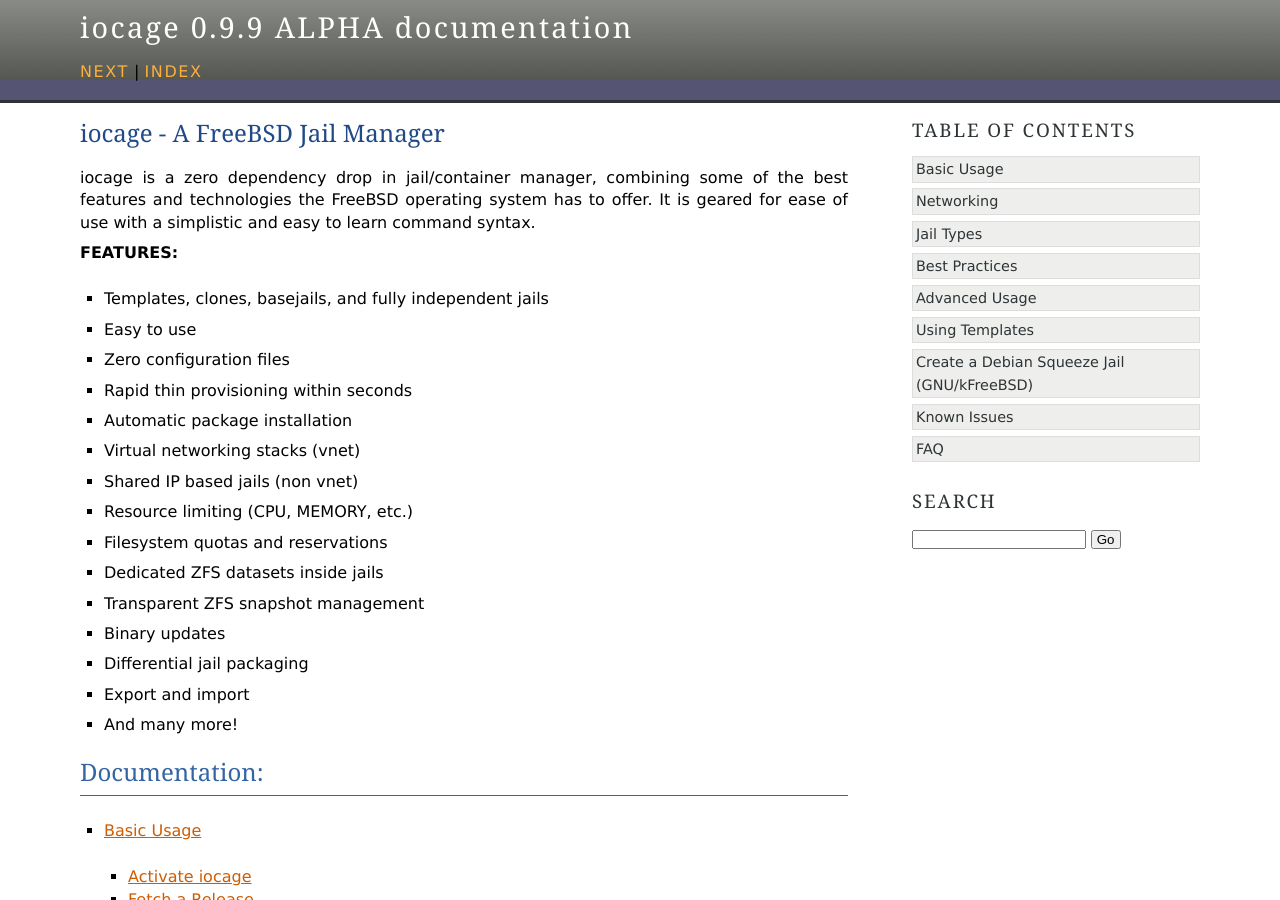
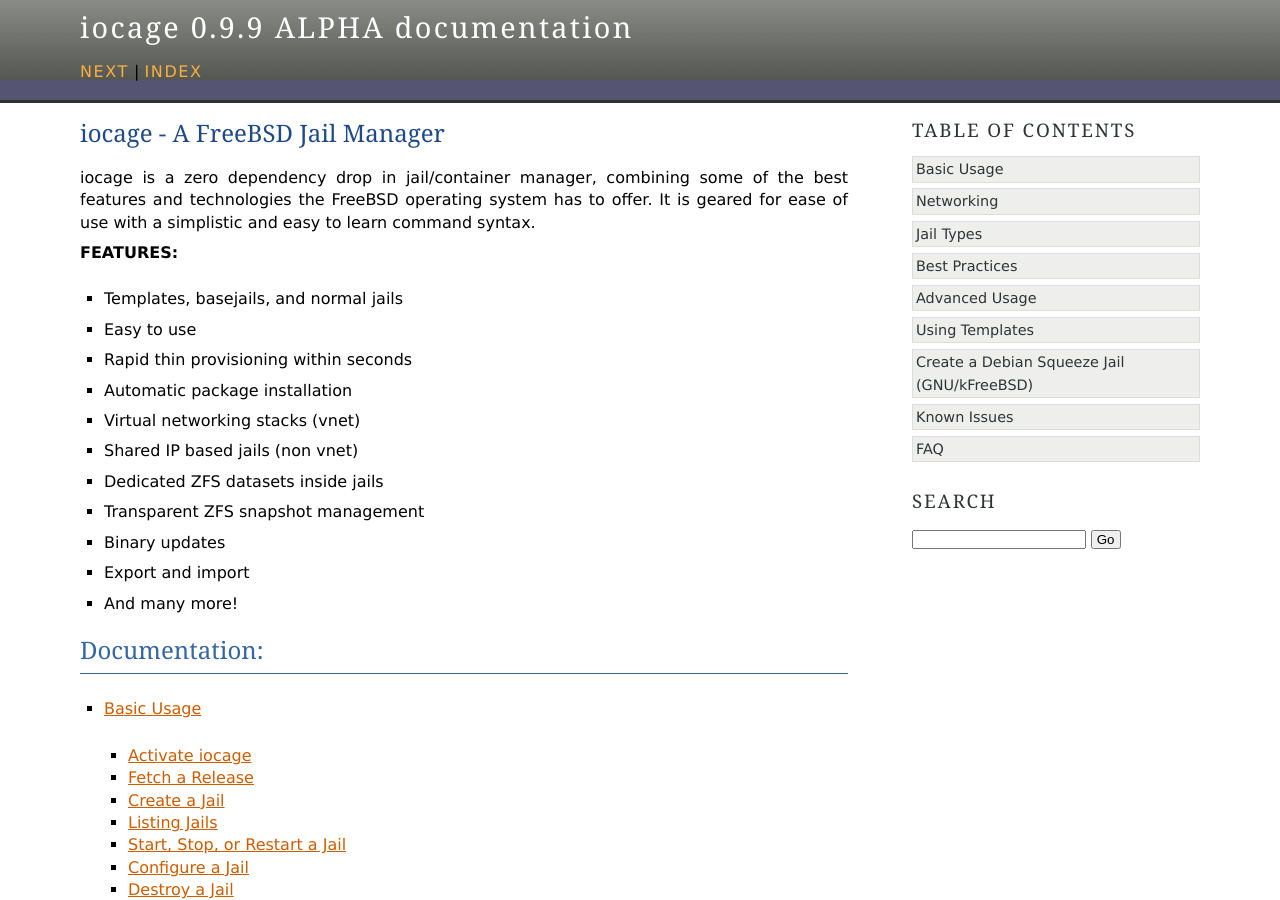
Before and after one commit to iocage/iocage, a Sphinx documentation site: the page built from doc/source/index.rst, in a window 1280 px wide and 900 px high. Built offline with Sphinx 7.4.7, drawn with Linux system fonts in a browser that asks for light colours.

Commit message:
Update index.rst

```diff
--- a/doc/source/index.rst
+++ b/doc/source/index.rst
@@ -14,19 +14,15 @@
 
 **FEATURES:**
 
-- Templates, clones, basejails, and fully independent jails
+- Templates, basejails, and normal jails
 - Easy to use
-- Zero configuration files
 - Rapid thin provisioning within seconds
 - Automatic package installation
 - Virtual networking stacks (vnet)
 - Shared IP based jails (non vnet)
-- Resource limiting (CPU, MEMORY, etc.)
-- Filesystem quotas and reservations
 - Dedicated ZFS datasets inside jails
 - Transparent ZFS snapshot management
 - Binary updates
-- Differential jail packaging
 - Export and import
 - And many more!
 
```
